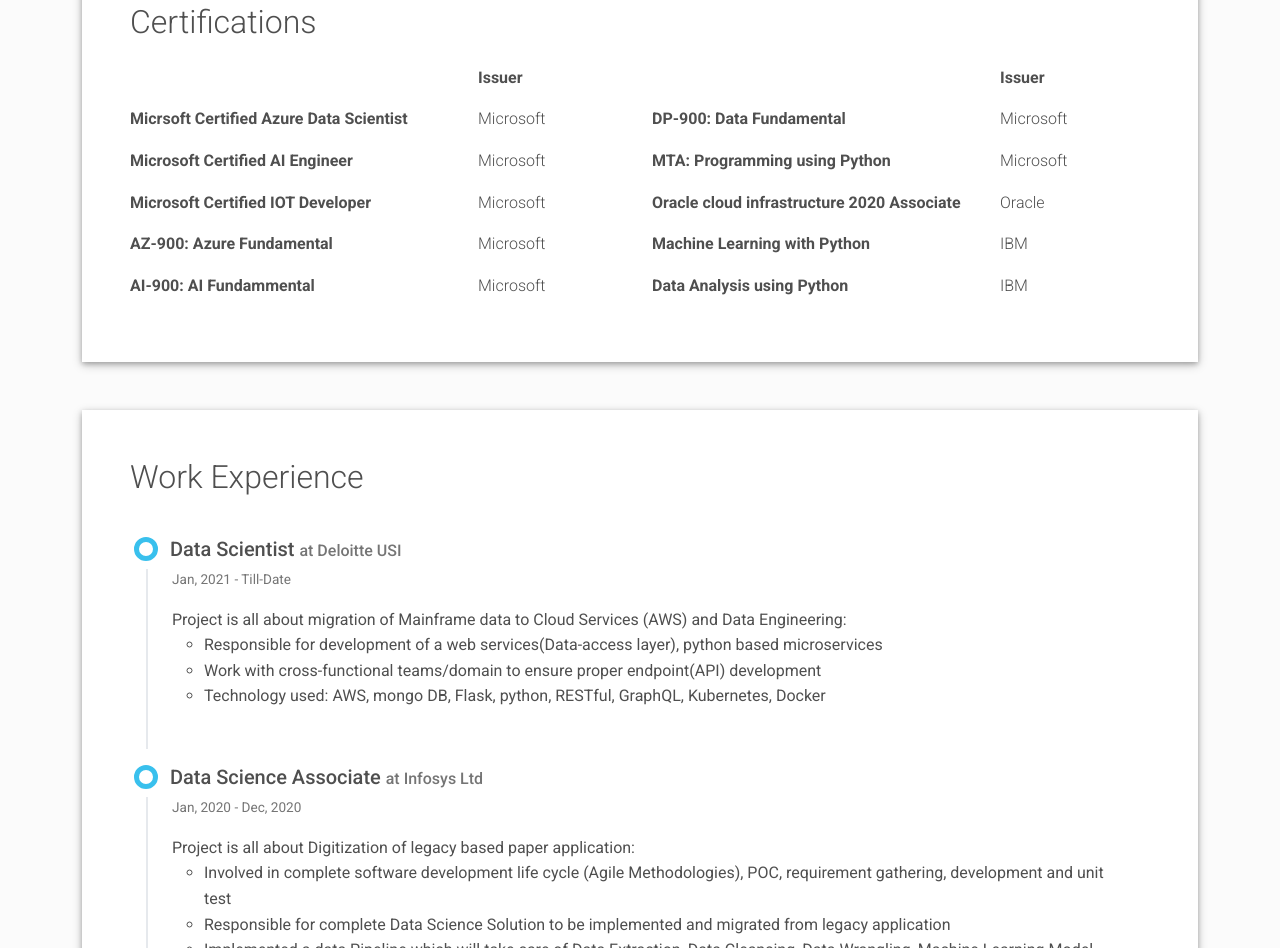
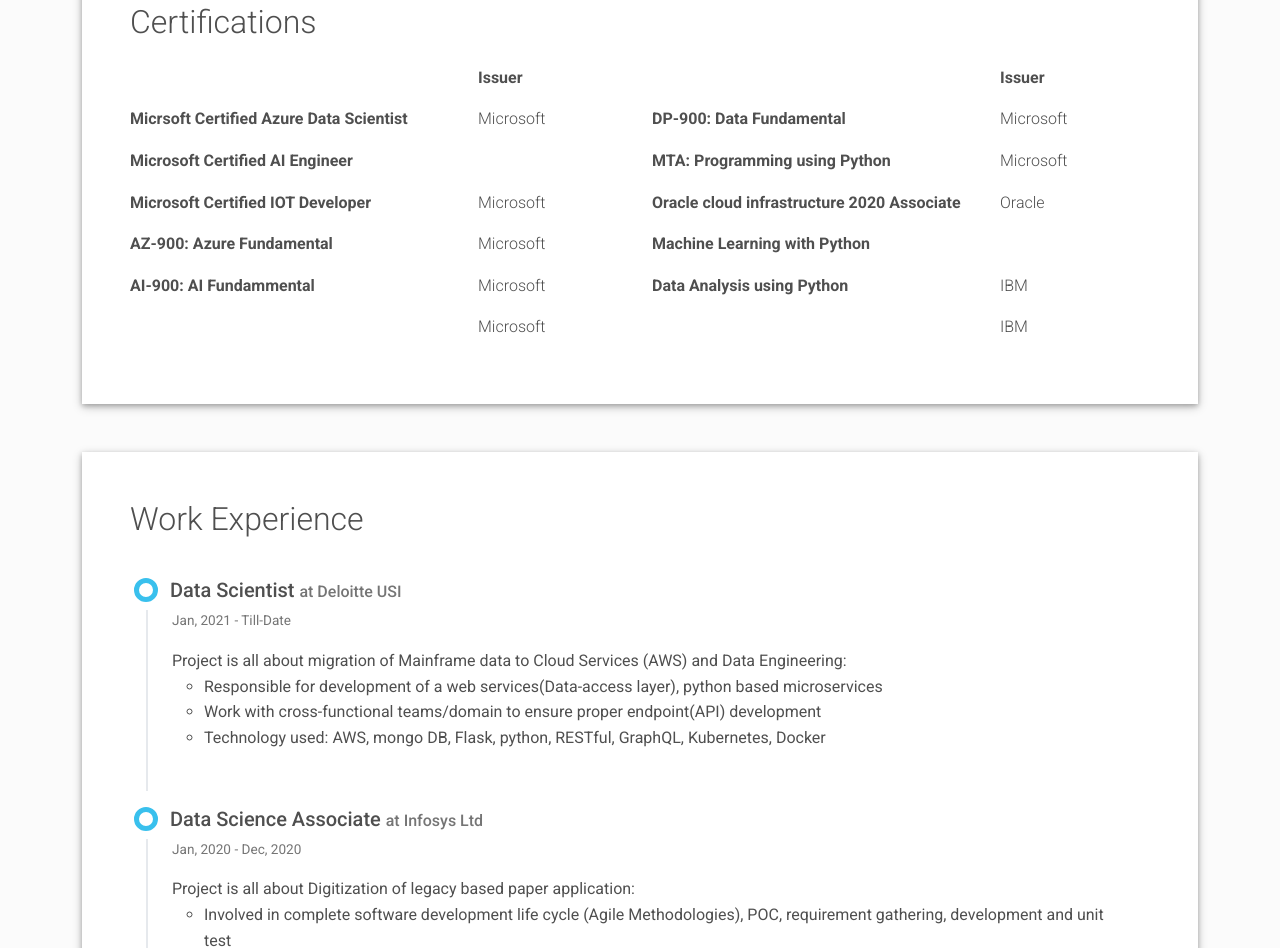
Before and after one commit to shiv-choudhary/portfolio, a plain HTML site: page index.html in a window 1280 px wide. Shown: the part 1579-2527 px from the top of the page. Drawn offline with Linux system fonts and the light colour scheme.

Commit message:
updated certification section

```diff
--- a/index.html
+++ b/index.html
@@ -162,6 +162,7 @@
         <div class="col-md-2">
           <div class="mb-3"><span class="fw-bolder">Issuer</span></div>
           <div class="mb-3"><span class="fw-lighter">Microsoft</span></div>
+          <div class="mb-3"><span class="fw-lighter">&nbsp;</span></div>
           <div class="mb-3"><span class="fw-lighter">Microsoft</span></div>
           <div class="mb-3"><span class="fw-lighter">Microsoft</span></div>
           <div class="mb-3"><span class="fw-lighter">Microsoft</span></div>
@@ -180,6 +181,7 @@
           <div class="mb-3"><span class="fw-lighter">Microsoft</span></div>
           <div class="mb-3"><span class="fw-lighter">Microsoft</span></div>
           <div class="mb-3"><span class="fw-lighter">Oracle</span></div>
+          <div class="mb-3"><span class="fw-lighter">&nbsp;</span></div>
           <div class="mb-3"><span class="fw-lighter">IBM</span></div>
           <div class="mb-3"><span class="fw-lighter">IBM</span></div>
         </div>
```
